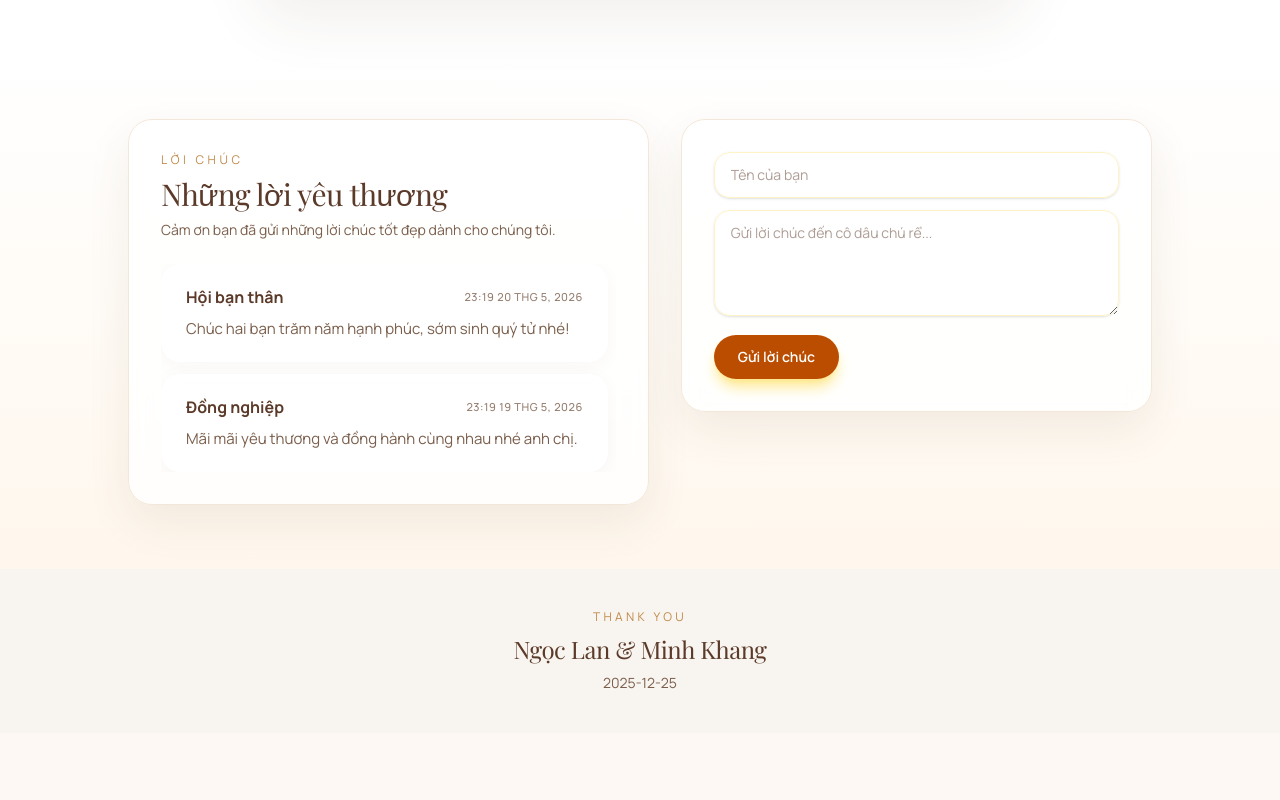
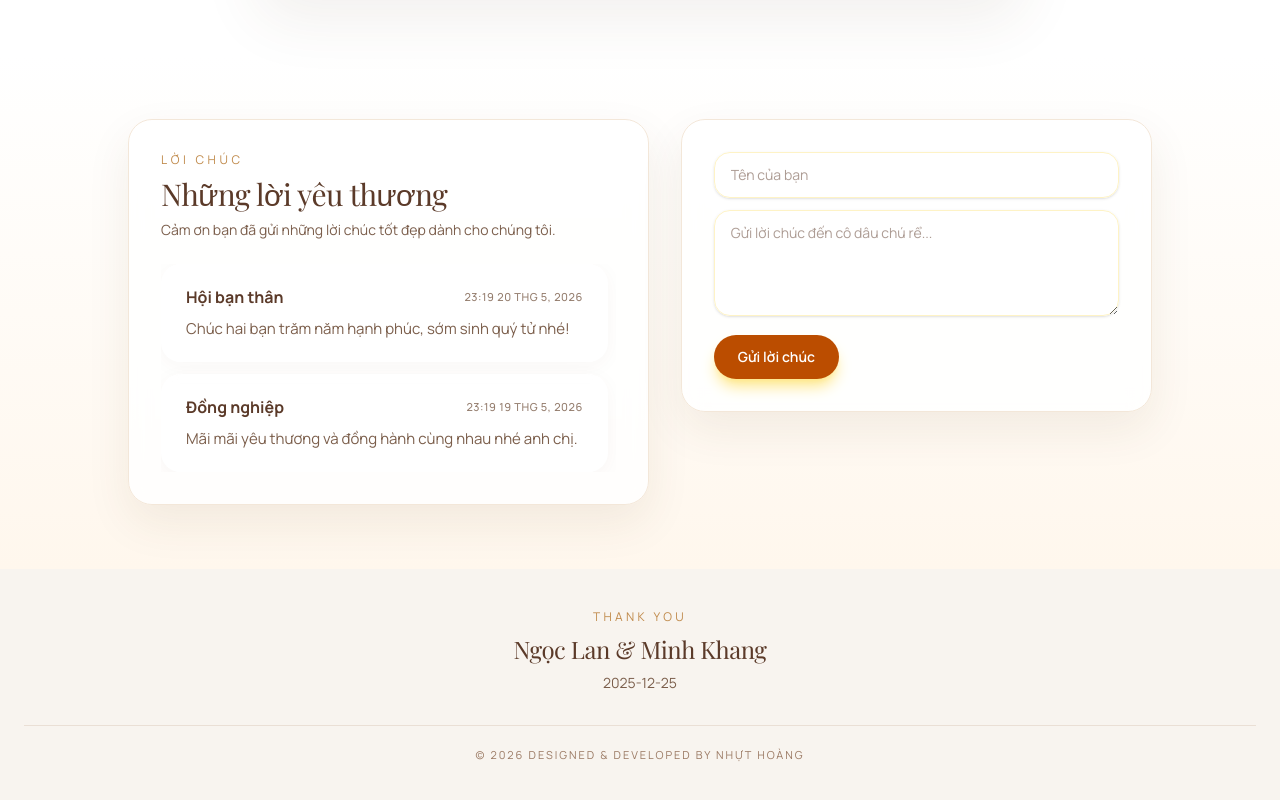
Before and after one commit to binkadev/Wedding-Invitation, a Next.js app: page /demo in a window 1280 px wide. Shown: the part 4340-5140 px from the top of the page. Before the commit the page ends 5073 px from the top, so only its background shows below. Built offline with nearby package versions, Linux system fonts and the light colour scheme; no server answers.

Commit message:
Add footer copyright credit

```diff
--- a/app/[slug]/components/Footer.tsx
+++ b/app/[slug]/components/Footer.tsx
@@ -6,6 +6,12 @@ export default function Footer({ bride, groom, date }: { bride: string; groom: s
         <h4 className="font-display text-2xl">{bride} &amp; {groom}</h4>
         {date && <p className="text-sm text-[#7b5e4b]">{date}</p>}
       </div>
+
+      <div className="mt-8 pt-5 border-t border-[#eadfd5]">
+        <p className="text-[11px] uppercase tracking-[0.18em] text-[#9b7a64]">
+          © 2026 Designed &amp; Developed by Nhựt Hoàng
+        </p>
+      </div>
     </footer>
   )
 }
```
